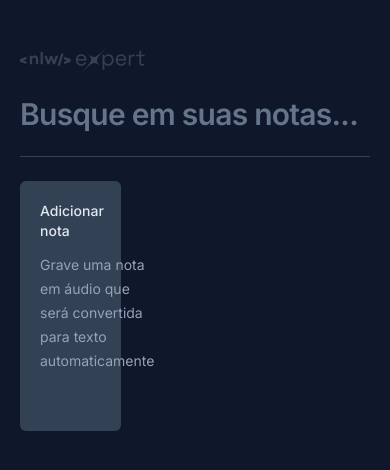
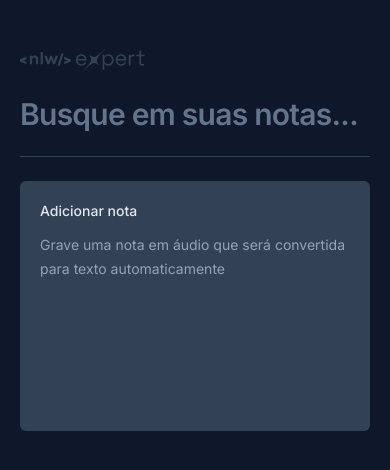
Before and after one commit to felipe-071/nlw-expert, a React (Vite) app: page / in a window 390 px wide. Shown: the top 470 px of the page. Built offline with nearby package versions, Linux system fonts and the light colour scheme.

Commit message:
The app will be responsive

```diff
--- a/src/app.tsx
+++ b/src/app.tsx
@@ -49,7 +49,7 @@
   : notes
 
   return (
-    <div className="mx-auto max-w-6xl my-12 space-y-6 px-5 md:px-0">
+    <div className="mx-auto max-w-6xl my-12 space-y-6 px-5">
       <img src={logo} alt="NLW Expert"/>
       <form className="w-full">
         <input
@@ -62,7 +62,7 @@
 
       <div className="h-px bg-slate-700" />
 
-      <div className="grid grid-cols-3 gap-6 auto-rows-[250px]">
+      <div className="grid grid-cols-1 md:grid-cols-2 lg:grid-cols-3 gap-6 auto-rows-[250px]">
 
 
       <NewNoteCard onNoteCreated={onNoteCreated} />
--- a/src/components/new-note-card.tsx
+++ b/src/components/new-note-card.tsx
@@ -101,7 +101,7 @@
 
       <Dialog.Portal>
         <Dialog.Overlay className="fixed inset-0 bg-black/60" />
-        <Dialog.Content className="fixed overflow-hidden left-1/2 top-1/2 -translate-x-1/2 -translate-y-1/2 max-w-[640px] w-full h-[60vh] bg-slate-700 rounded-md flex flex-col outline-none">
+        <Dialog.Content className="fixed overflow-hidden inset-0 md:inset-auto md:left-1/2 md:top-1/2 md:-translate-x-1/2 md:-translate-y-1/2 md:max-w-[640px] w-full md:h-[60vh] bg-slate-700 md:rounded-md flex flex-col outline-none">
           <Dialog.Close className="absolute right-0 top-0 bg-slate-800 p-1.5 text-slate-400 hover:text-slate-100">
             <X className="size-5" />
           </Dialog.Close>
--- a/src/components/note-card.tsx
+++ b/src/components/note-card.tsx
@@ -43,7 +43,7 @@
 
       <Dialog.Portal>
       <Dialog.Overlay className="fixed inset-0 bg-black/60" />
-        <Dialog.Content className="fixed overflow-hidden left-1/2 top-1/2 -translate-x-1/2 -translate-y-1/2 max-w-[640px] w-full h-[60vh] bg-slate-700 rounded-md flex flex-col outline-none">
+        <Dialog.Content className="fixed overflow-hidden inset:0 md:inset-auto md:left-1/2 md:top-1/2 md:-translate-x-1/2 md:-translate-y-1/2 md:max-w-[640px] w-full md:h-[60vh] bg-slate-700 md:rounded-md flex flex-col outline-none">
          <Dialog.Close className="absolute right-0 top-0 bg-slate-800 p-1.5 text-slate-400 hover:text-slate-100">
           <X  className="size-5"/>
           </Dialog.Close>
```
